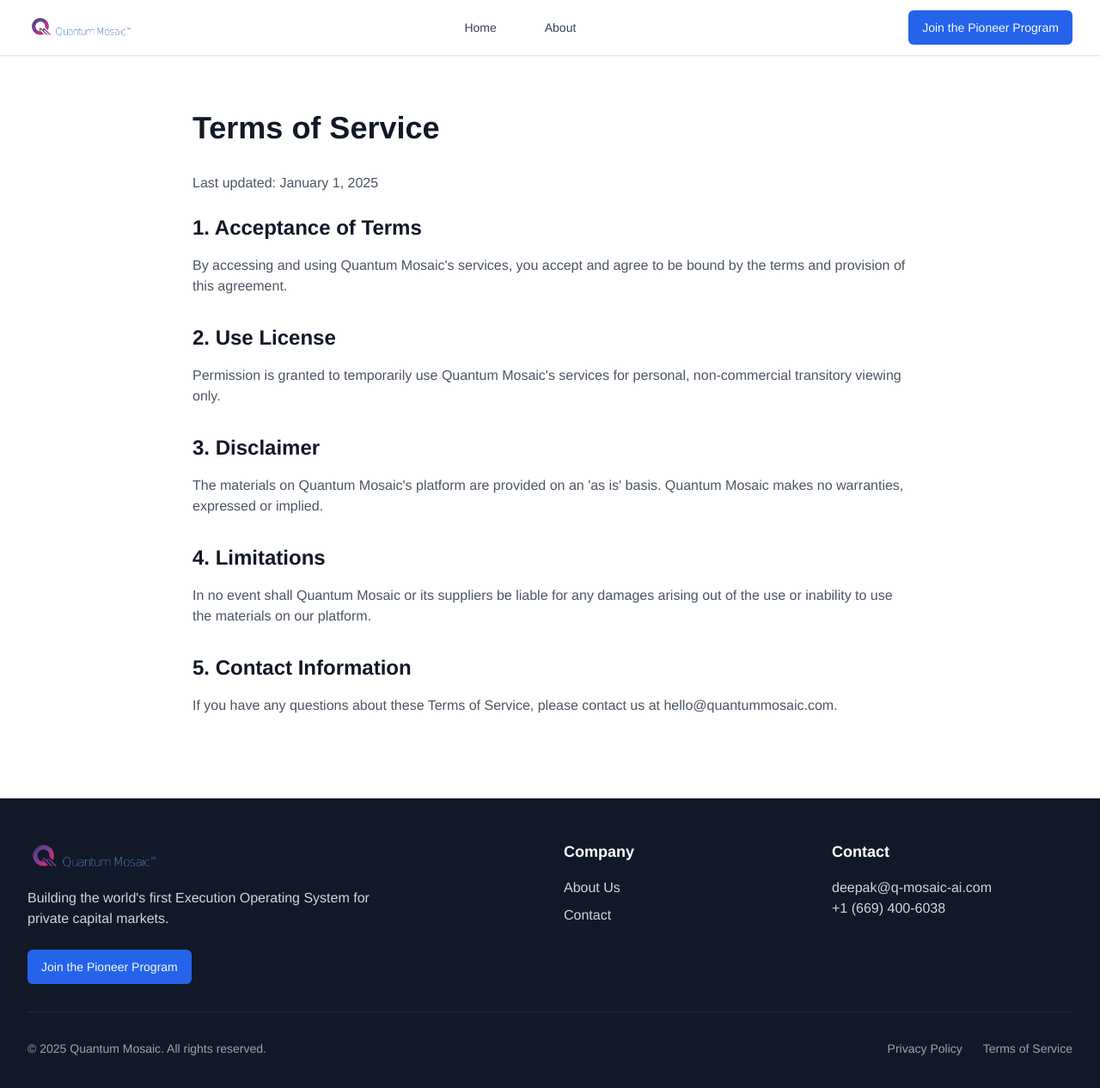
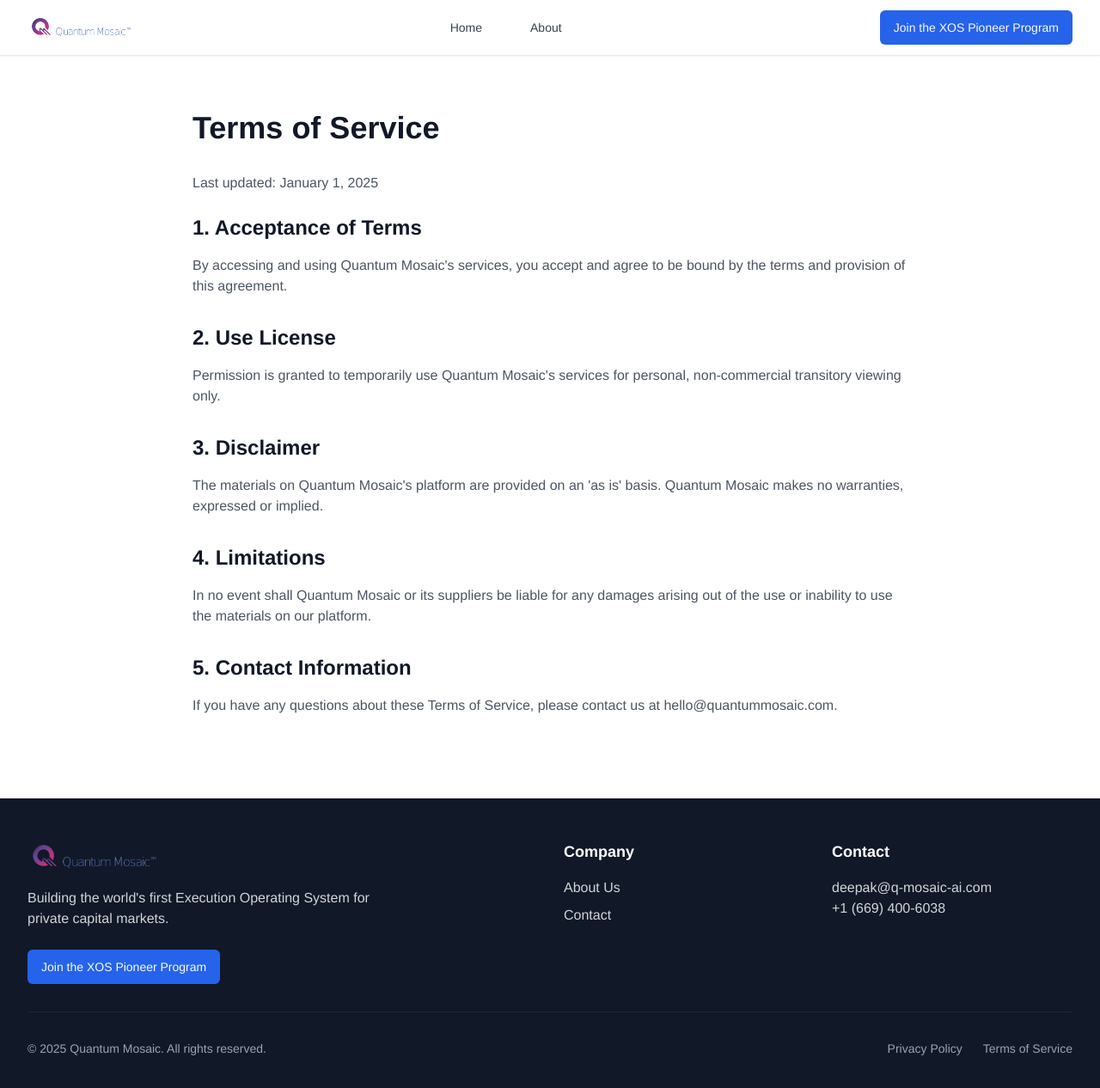
Before and after one commit to HariomDhage/quantum-mosaic-rails, a React (Vite) app: page /terms in a window 1280 px wide. Shown: the top 1266 px of the page at 86% size. Built offline with nearby package versions, Linux system fonts and the light colour scheme.

Commit message:
Update button text
Change "Join the Pioneer Program" to "Join the XOS Pioneer Program".

```diff
--- a/src/components/ContactForm.tsx
+++ b/src/components/ContactForm.tsx
@@ -43,7 +43,7 @@ const ContactForm = ({ isOpen, onClose }: ContactFormProps) => {
     setIsSubmitting(true);
 
     // Create mailto link with form data
-    const subject = encodeURIComponent('Join the Pioneer Program - ' + formData.name);
+    const subject = encodeURIComponent('Join the XOS Pioneer Program - ' + formData.name);
     const body = encodeURIComponent(
       `Name: ${formData.name}\n` +
       `Email: ${formData.email}\n` +
@@ -84,7 +84,7 @@ const ContactForm = ({ isOpen, onClose }: ContactFormProps) => {
     <Dialog open={isOpen} onOpenChange={onClose}>
       <DialogContent className="sm:max-w-[500px]">
         <DialogHeader>
-          <DialogTitle>Join the Pioneer Program</DialogTitle>
+          <DialogTitle>Join the XOS Pioneer Program</DialogTitle>
           <DialogDescription>
             Be among the first firms to enforce institutional logic as code. Choose how you'd like to connect with us.
           </DialogDescription>
@@ -102,7 +102,7 @@ const ContactForm = ({ isOpen, onClose }: ContactFormProps) => {
           </Button>
           <Button
             onClick={() => {
-              const subject = encodeURIComponent('Join the Pioneer Program');
+              const subject = encodeURIComponent('Join the XOS Pioneer Program');
               const body = encodeURIComponent('Hi, I am interested in joining the Quantum Mosaic Pioneer Program. Please send me more information.');
               window.open(`mailto:deepak@q-mosaic-ai.com?subject=${subject}&body=${body}`, '_blank');
               toast({
--- a/src/components/Footer.tsx
+++ b/src/components/Footer.tsx
@@ -30,7 +30,7 @@ const Footer = () => {
                 className="bg-blue-600 hover:bg-blue-700"
                 onClick={handleJoinProgram}
               >
-                Join the Pioneer Program
+                Join the XOS Pioneer Program
               </Button>
             </div>
 
--- a/src/components/Header.tsx
+++ b/src/components/Header.tsx
@@ -40,7 +40,7 @@ const Header = () => {
                 className="bg-blue-600 hover:bg-blue-700"
                 onClick={handleJoinProgram}
               >
-                Join the Pioneer Program
+                Join the XOS Pioneer Program
               </Button>
             </div>
           </div>
--- a/src/pages/About.tsx
+++ b/src/pages/About.tsx
@@ -160,7 +160,7 @@ const About = () => {
                 className="bg-white text-blue-900 hover:bg-gray-100 text-lg px-8 py-4"
                 onClick={handleJoinProgram}
               >
-                Join the Pioneer Program
+                Join the XOS Pioneer Program
               </Button>
             </div>
           </section>
```
